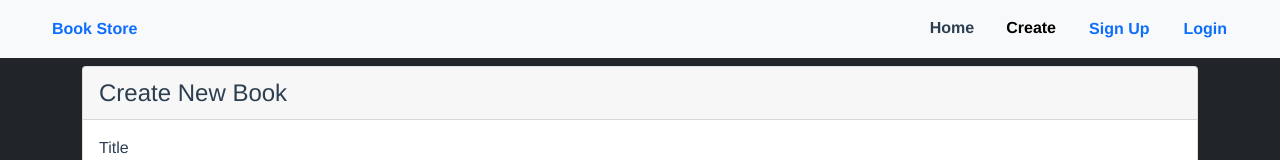
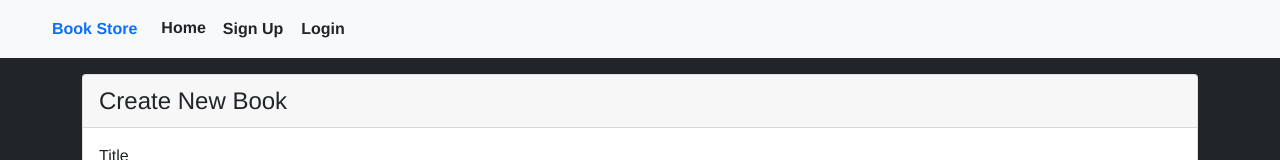
Before and after one commit to r1d3rzz/book-store, a Vue app: page /books/create in a window 1280 px wide. Shown: the top 160 px of the page. Built offline with nearby package versions, Linux system fonts and the light colour scheme; no server answers.

Commit message:
user login again when singup account

```diff
--- a/src/App.vue
+++ b/src/App.vue
@@ -22,6 +22,5 @@ export default {
   -webkit-font-smoothing: antialiased;
   -moz-osx-font-smoothing: grayscale;
   text-align: center;
-  color: #2c3e50;
 }
 </style>
--- a/src/components/LogIn.vue
+++ b/src/components/LogIn.vue
@@ -81,8 +81,7 @@ export default {
       if (res) {
         isLoading.value = false;
         emit("closeModel");
-        router.push({ name: "home" });
-        console.log(res.user.displayName);
+        router.push({ name: "userProfile" });
       } else {
         isLoading.value = false;
       }
--- a/src/components/NavBar.vue
+++ b/src/components/NavBar.vue
@@ -1,42 +1,76 @@
 <template>
-  <nav class="navbar navbar-expand-sm navbar-bg-light bg-light mb-2">
+  <nav class="navbar navbar-expand-lg bg-body-tertiary bg-light mb-3">
     <div class="container-fluid">
-      <div>
       <router-link
         :to="{ name: 'home' }"
         class="nav-link text-primary"
         aria-current="page"
         >Book Store</router-link
       >
-      </div>
-
-      <div class="d-flex">
-        <div class="nav-item">
+      <button
+        class="navbar-toggler"
+        type="button"
+        data-bs-toggle="collapse"
+        data-bs-target="#navbarNavDropdown"
+        aria-controls="navbarNavDropdown"
+        aria-expanded="false"
+        aria-label="Toggle navigation"
+      >
+        <span class="navbar-toggler-icon"></span>
+      </button>
+      <div class="collapse navbar-collapse" id="navbarNavDropdown">
+        <ul class="navbar-nav">
+          <li class="nav-item">
             <router-link
               :to="{ name: 'home' }"
               class="nav-link"
               aria-current="page"
               >Home</router-link
             >
-        </div>
-        <div class="nav-item">
+          </li>
+          <li class="nav-item" v-if="user">
             <router-link
               :to="{ name: 'bookCreate' }"
               class="nav-link"
               aria-current="page"
               >Create</router-link
             >
-        </div>
-        <div class="nav-item">
-          <button class="nav-link btn btn-link fw-bold" @click="signUpNavBtn">
+          </li>
+          <li class="nav-item" v-if="!user">
+            <button
+              class="nav-link btn btn-link fw-bold text-dark"
+              @click="signUpNavBtn"
+            >
               Sign Up
             </button>
-        </div>
-        <div class="nav-item">
-          <button class="nav-link btn btn-link fw-bold" @click="loginNavBtn">
+          </li>
+          <li class="nav-item" v-if="!user">
+            <button
+              class="nav-link btn btn-link fw-bold text-dark"
+              @click="loginNavBtn"
+            >
               Login
             </button>
-        </div>
+          </li>
+          <li class="nav-item dropdown" v-if="user">
+            <a
+              class="nav-link dropdown-toggle"
+              href="#"
+              role="button"
+              data-bs-toggle="dropdown"
+              aria-expanded="false"
+            >
+              {{ user.displayName }}
+            </a>
+            <ul class="dropdown-menu">
+              <li>
+                <router-link class="dropdown-item" :to="{ name: 'userProfile' }"
+                  >Profile</router-link
+                >
+              </li>
+            </ul>
+          </li>
+        </ul>
       </div>
     </div>
   </nav>
@@ -44,7 +78,7 @@
   <div class="backdrop" v-if="isShow" @click.self="isShow = false">
     <div class="mt-5 model">
       <div v-if="!isLogin">
-        <SignIn @openLoginBox="isLogin = true" @closeModel="isShow = false" />
+        <SignIn @openLoginBox="isLogin = true" @loginAgain="isLogin = true" />
       </div>
       <div v-if="isLogin">
         <LogIn @openSignInBox="isLogin = false" @closeModel="isShow = false" />
@@ -53,6 +87,7 @@
   </div>
 </template>
 <script>
+import getUser from "../composables/getUser";
 import LogIn from "./LogIn";
 import SignIn from "./SignIn";
 import { ref } from "vue";
@@ -64,6 +99,7 @@ export default {
   setup() {
     let isShow = ref(false);
     let isLogin = ref(false);
+    let { user } = getUser();
 
     let signUpNavBtn = () => {
       isShow.value = true;
@@ -75,7 +111,7 @@ export default {
       isLogin.value = true;
     };
 
-    return { isLogin, isShow, signUpNavBtn, loginNavBtn };
+    return { isLogin, isShow, signUpNavBtn, loginNavBtn, user };
   },
 };
 </script>
--- a/src/components/SignIn.vue
+++ b/src/components/SignIn.vue
@@ -86,7 +86,7 @@ import { auth } from "../firebase/config";
 import { useRouter } from "vue-router";
 
 export default {
-  emits: ["openLoginBox", "closeModel"],
+  emits: ["openLoginBox", "loginAgain"],
   setup(props, { emit }) {
     let login = () => {
       emit("openLoginBox");
@@ -109,10 +109,13 @@ export default {
             email.value,
             password.value
           );
-          res.user.updateProfile({ displayName: name.value });
-          emit("closeModel");
-          isLoading.value = false;
-          router.push({ name: "home" });
+          if (res) {
+            res.user.updateProfile({ displayName: name.value });
+            emit("loginAgain");
+            isLoading.value = false;
+            router.push({ name: "home" });
+            auth.signOut();
+          }
         } catch (err) {
           isLoading.value = false;
           error.value = err.message;
--- /dev/null
+++ b/src/composables/getUser.js
@@ -0,0 +1,12 @@
+import { auth } from "@/firebase/config";
+import { ref } from "vue";
+
+let getUser = () => {
+  let user = ref(auth.currentUser);
+  auth.onAuthStateChanged((_user) => {
+    user.value = _user;
+  });
+  return { user };
+};
+
+export default getUser;
--- a/src/router/index.js
+++ b/src/router/index.js
@@ -4,6 +4,7 @@ import BookDetail from "../views/BookDetail.vue";
 import BookCreate from "../views/BookCreate.vue";
 import TagView from "../views/TagView.vue";
 import EditView from "../views/EditView.vue";
+import UserProfile from "../views/user/UserProfile.vue";
 
 const routes = [
   {
@@ -36,6 +37,11 @@ const routes = [
     props: true,
   },
   {
+    path: "/user/profile",
+    name: "userProfile",
+    component: UserProfile,
+  },
+  {
     path: "/:catchAll(.*)",
     redirect: { name: "home" },
   },
--- /dev/null
+++ b/src/views/user/UserProfile.vue
@@ -0,0 +1,62 @@
+<template>
+  <div>
+    <div class="container mt-3" v-if="user">
+      <div class="row">
+        <div class="col-md mx-auto">
+          <div class="card text-start">
+            <div class="card-header fs-3">Profile Detail</div>
+            <div class="card-body">
+              <div class="card-body">
+                <div class="col-lg-8 mx-auto">
+                  <div class="card mb-4">
+                    <div class="card-body">
+                      <div class="row">
+                        <div class="col-sm-3">
+                          <p class="mb-0">Full Name</p>
+                        </div>
+                        <div class="col-sm-9">
+                          <p class="text-muted mb-0">{{ user.displayName }}</p>
+                        </div>
+                      </div>
+                      <hr />
+                      <div class="row">
+                        <div class="col-sm-3">
+                          <p class="mb-0">Email</p>
+                        </div>
+                        <div class="col-sm-9">
+                          <p class="text-muted mb-0">{{ user.email }}</p>
+                        </div>
+                      </div>
+                    </div>
+                  </div>
+                </div>
+              </div>
+
+              <button class="btn btn-danger" @click="logout">Logout</button>
+            </div>
+          </div>
+        </div>
+      </div>
+    </div>
+  </div>
+</template>
+<script>
+import getUser from "@/composables/getUser";
+import { auth } from "@/firebase/config";
+import { useRouter } from "vue-router";
+
+export default {
+  setup() {
+    let router = useRouter();
+    let { user } = getUser();
+
+    let logout = () => {
+      auth.signOut();
+      router.push({ name: "home" });
+    };
+
+    return { logout, user };
+  },
+};
+</script>
+<style></style>
```
Lines whose indentation alone changed are shown as unchanged.
